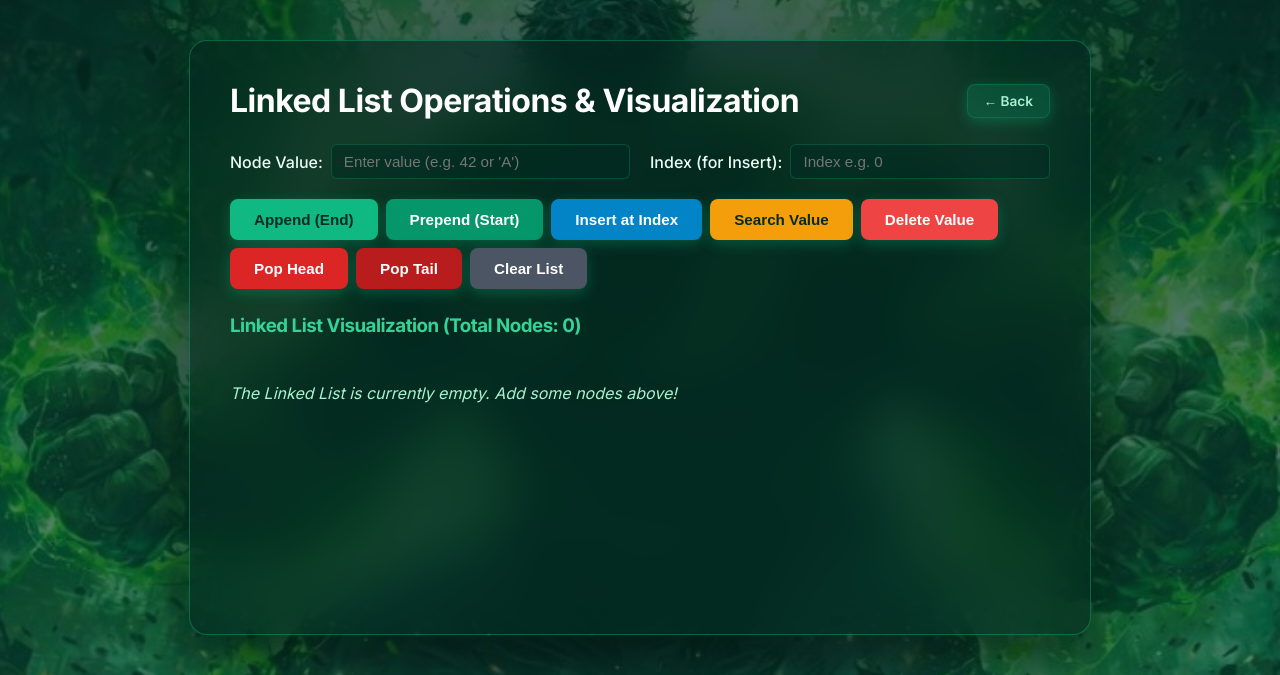
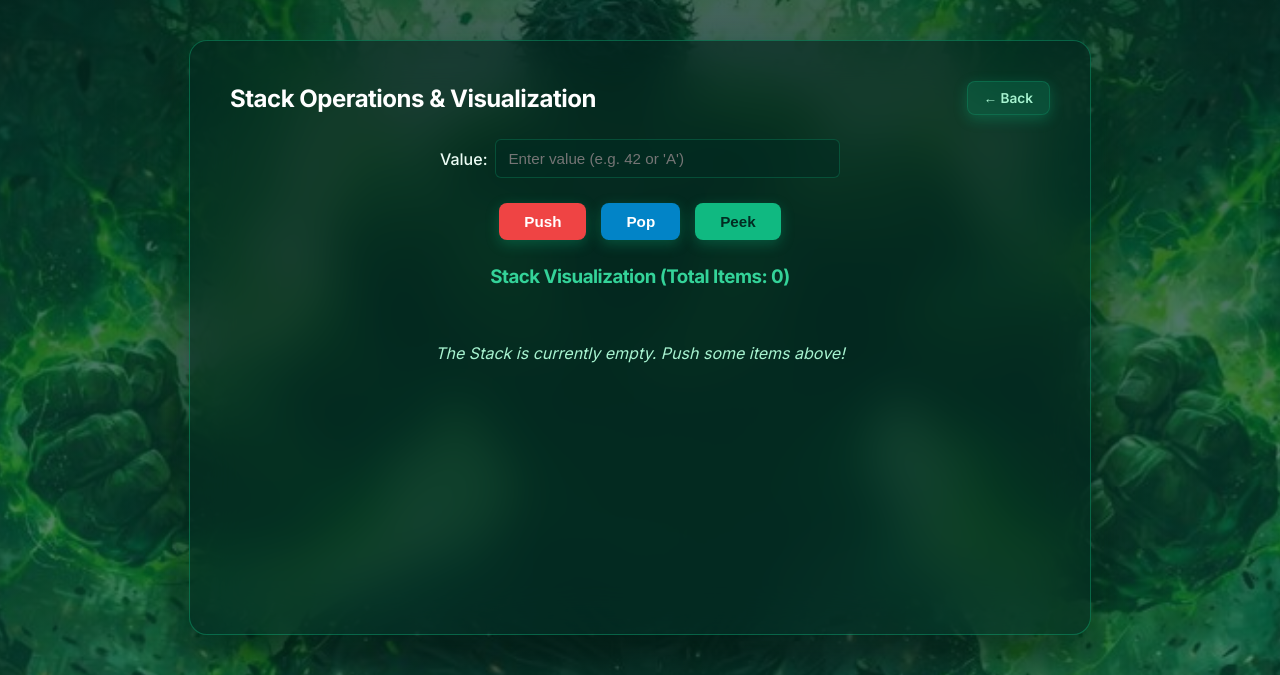
Before and after one commit to danielabrenica2009-lgtm/my_portfolio_, a Flask app: page /works/linkedlist in a window 1280 px wide. Shown: the part 70-745 px from the top of the page. Run offline with Flask 3, Linux system fonts and the light colour scheme.

Commit message:
Add and change a button

```diff
--- a/app.py
+++ b/app.py
@@ -93,7 +93,7 @@ def triangle():
   )
 
 
-# 4.4 Linked List Implementation UI
+# 4.4 Stack Implementation UI
 @app.route('/works/linkedlist', methods=['GET', 'POST'])
 def linkedlist():
   global linked_list_data
@@ -102,45 +102,25 @@ def linkedlist():
   if request.method == 'POST':
     action = request.form.get('action')
     value = request.form.get('value', '').strip()
-    index_str = request.form.get('index', '').strip()
 
-    if action == 'add_tail' and value:
-      linked_list_data.append(value)
-      message = f"Appended '{value}' to the end."
-    elif action == 'add_head' and value:
-      linked_list_data.insert(0, value)
-      message = f"Prepended '{value}' to the start."
-    elif action == 'insert_index' and value:
-      try:
-        idx = int(index_str)
-        if 0 <= idx <= len(linked_list_data):
-          linked_list_data.insert(idx, value)
-          message = f"Inserted '{value}' at index {idx}."
-        else:
-          message = 'Error: Index out of range.'
-      except ValueError:
-        message = 'Error: Please enter a valid integer for index.'
-    elif action == 'search' and value:
-      if value in linked_list_data:
-        idx = linked_list_data.index(value)
-        message = f"Value '{value}' found at index {idx}."
+    if action == 'push':
+      if value:
+        linked_list_data.append(value)
+        message = f"Pushed '{value}' to the stack."
       else:
-        message = f"Value '{value}' not found in the list."
-    elif action == 'delete_val' and value:
-      if value in linked_list_data:
-        linked_list_data.remove(value)
-        message = f"Deleted value '{value}' from the list."
+        message = "Error: Please enter a value to push."
+    elif action == 'pop':
+      if linked_list_data:
+        popped = linked_list_data.pop()
+        message = f"Popped '{popped}' from the stack."
       else:
-        message = f"No index or value found for '{value}'."
-    elif action == 'pop_head' and linked_list_data:
-      popped = linked_list_data.pop(0)
-      message = f"Popped '{popped}' from the head."
-    elif action == 'pop_tail' and linked_list_data:
-      popped = linked_list_data.pop()
-      message = f"Popped '{popped}' from the tail."
-    elif action == 'clear':
-      linked_list_data = []
-      message = 'Linked list cleared.'
+        message = "Error: Stack underflow! The stack is already empty."
+    elif action == 'peek':
+      if linked_list_data:
+        top_item = linked_list_data[-1]
+        message = f"Top of the stack (Peek): '{top_item}'."
+      else:
+        message = "Error: The stack is empty. Nothing to peek."
 
     return render_template(
         'linkedlist.html', items=linked_list_data, message=message
--- a/templates/linkedlist.html
+++ b/templates/linkedlist.html
@@ -3,7 +3,7 @@
 <head>
     <meta charset="UTF-8">
     <meta name="viewport" content="width=device-width, initial-scale=1.0">
-    <title>Linked List Operations & Visualization</title>
+    <title>Stack Operations & Visualization</title>
     <link rel="stylesheet" href="https://fonts.googleapis.com/css2?family=Inter:wght@300;400;500;600;700&display=swap">
     <link rel="stylesheet" href="{{ url_for('static', filename='style.css') }}">
 
@@ -22,16 +22,17 @@
         .ll-input-grid {
             display: flex;
             gap: 20px;
-            margin-bottom: 20px;
-            flex-wrap: wrap;
+            margin-bottom: 25px;
+            justify-content: center;
         }
 
         .ll-input-group {
             display: flex;
             align-items: center;
             gap: 8px;
-            flex: 1;
-            min-width: 250px;
+            max-width: 400px;
+            width: 100%;
+            position: relative;
         }
 
         .ll-input-group label {
@@ -42,7 +43,7 @@
 
         .ll-input-group input {
             flex: 1;
-            padding: 8px 12px;
+            padding: 10px 12px;
             background: rgba(2, 44, 34, 0.6);
             border: 1px solid var(--border-glass);
             border-radius: 6px;
@@ -55,45 +56,85 @@
             border-color: #10b981;
         }
 
+        /* CUSTOM SUGGESTIONS DROPDOWN */
+        .suggestions-dropdown {
+            position: absolute;
+            top: 100%;
+            left: 65px;
+            right: 0;
+            background-color: #334155;
+            border: 1px solid var(--border-glass);
+            border-radius: 6px;
+            margin-top: 5px;
+            max-height: 150px;
+            overflow-y: auto;
+            z-index: 1000;
+            box-shadow: 0 4px 12px rgba(0, 0, 0, 0.4);
+            display: none;
+        }
+
+        .suggestion-item {
+            padding: 10px 12px;
+            color: #ffffff;
+            cursor: pointer;
+            font-size: 0.95rem;
+            border-bottom: 1px solid rgba(255, 255, 255, 0.05);
+        }
+
+        .suggestion-item:hover {
+            background-color: #475569;
+        }
+
         .ll-actions-flex {
             display: flex;
-            gap: 8px;
+            gap: 15px;
+            justify-content: center;
             flex-wrap: wrap;
             margin-bottom: 25px;
         }
 
-        /* Horizontal Linked List Styling */
+        /* Vertical & Centered Stack Visualization Styling */
         .ll-visual-container {
             display: flex;
+            flex-direction: column;
             align-items: center;
-            flex-wrap: wrap;
-            gap: 12px;
+            gap: 10px;
             margin-top: 15px;
-            padding: 15px 0;
-            overflow-x: auto;
+            padding: 20px 0;
+            max-height: 350px;
+            overflow-y: auto;
         }
 
         .ll-node-box {
             background-color: #ef4444;
             color: white;
-            padding: 10px 18px;
-            border-radius: 6px;
+            padding: 12px 24px;
+            border-radius: 8px;
             font-weight: 700;
-            font-size: 1rem;
-            box-shadow: 0 4px 10px rgba(239, 68, 68, 0.3);
+            font-size: 1.1rem;
+            box-shadow: 0 4px 10px rgba(239, 68, 68, 0.4);
             text-align: center;
+            min-width: 200px;
         }
 
-        .ll-arrow-text {
+        .ll-stack-label {
             color: #34d399;
             font-weight: bold;
-            font-size: 1.1rem;
+            font-size: 0.95rem;
+            text-transform: uppercase;
+            letter-spacing: 1px;
+            margin-bottom: 5px;
         }
 
-        .ll-tail-text {
+        .ll-stack-base {
             color: #a7f3d0;
             font-weight: 600;
             font-size: 0.95rem;
+            margin-top: 5px;
+            border-top: 2px dashed var(--border-glass);
+            padding-top: 8px;
+            width: 220px;
+            text-align: center;
         }
     </style>
 </head>
@@ -120,7 +161,7 @@
 
     <div class="main-container">
         <div style="display: flex; justify-content: space-between; align-items: center; margin-bottom: 1.5rem;">
-            <h1 style="margin: 0;">Linked List Operations & Visualization</h1>
+            <h1 style="margin: 0; font-size: 1.5rem;">Stack Operations & Visualization</h1>
             <a href="{{ url_for('works') }}" class="btn" style="padding: 0.5rem 1rem; font-size: 0.85rem; background: rgba(16, 185, 129, 0.2); color: var(--text-muted); border: 1px solid var(--border-glass);">
                 &#8592; Back
             </a>
@@ -132,46 +173,36 @@
             </div>
         {% endif %}
 
-        <form method="POST">
+        <form method="POST" onsubmit="saveToRecent()">
             <div class="ll-input-grid">
                 <div class="ll-input-group">
-                    <label for="value">Node Value:</label>
-                    <input type="text" id="value" name="value" placeholder="Enter value (e.g. 42 or 'A')">
-                </div>
-                <div class="ll-input-group">
-                    <label for="index">Index (for Insert):</label>
-                    <input type="number" id="index" name="index" placeholder="Index e.g. 0">
+                    <label for="value">Value:</label>
+                    <input type="text" id="value" name="value" placeholder="Enter value (e.g. 42 or 'A')" autocomplete="off">
+                    <div id="suggestions-box" class="suggestions-dropdown"></div>
                 </div>
             </div>
 
             <div class="ll-actions-flex">
-                <button type="submit" name="action" value="add_tail" class="btn" style="background-color: #10b981; color: #022c22;">Append (End)</button>
-                <button type="submit" name="action" value="add_head" class="btn" style="background-color: #059669; color: white;">Prepend (Start)</button>
-                <button type="submit" name="action" value="insert_index" class="btn" style="background-color: #0284c7; color: white;">Insert at Index</button>
-                <button type="submit" name="action" value="search" class="btn" style="background-color: #f59e0b; color: #022c22;">Search Value</button>
-                <button type="submit" name="action" value="delete_val" class="btn" style="background-color: #ef4444; color: white;">Delete Value</button>
-                <button type="submit" name="action" value="pop_head" class="btn" style="background-color: #dc2626; color: white;">Pop Head</button>
-                <button type="submit" name="action" value="pop_tail" class="btn" style="background-color: #b91c1c; color: white;">Pop Tail</button>
-                <button type="submit" name="action" value="clear" class="btn" style="background-color: #4b5563; color: white;" onclick="return confirmClear()">Clear List</button>
+                <!-- Push Button - Red -->
+                <button type="submit" name="action" value="push" class="btn" style="background-color: #ef4444; color: white; padding: 10px 25px;">Push</button>
+                <!-- Pop Button - Blue -->
+                <button type="submit" name="action" value="pop" class="btn" style="background-color: #0284c7; color: white; padding: 10px 25px;">Pop</button>
+                <!-- Peek Button - Green -->
+                <button type="submit" name="action" value="peek" class="btn" style="background-color: #10b981; color: #022c22; padding: 10px 25px;">Peek</button>
             </div>
         </form>
 
-        <h3 style="color: #34d399; margin-bottom: 10px;">Linked List Visualization (Total Nodes: {{ items|length }})</h3>
+        <h3 style="color: #34d399; margin-bottom: 5px; text-align: center;">Stack Visualization (Total Items: {{ items|length }})</h3>
 
         <div class="ll-visual-container">
             {% if items %}
-                <span class="ll-tail-text">Head</span>
-                <span class="ll-arrow-text">➔</span>
-                {% for item in items %}
+                <div class="ll-stack-label">▲ Top of Stack</div>
+                {% for item in items|reverse %}
                     <div class="ll-node-box">{{ item }}</div>
-                    {% if not loop.last %}
-                        <span class="ll-arrow-text">➔</span>
-                    {% endif %}
                 {% endfor %}
-                <span class="ll-arrow-text">➔</span>
-                <span class="ll-tail-text">None (Tail)</span>
+                <div class="ll-stack-base">Bottom of Stack (Base)</div>
             {% else %}
-                <p style="color: var(--text-muted); font-style: italic;">The Linked List is currently empty. Add some nodes above!</p>
+                <p style="color: var(--text-muted); font-style: italic; text-align: center; margin-top: 20px;">The Stack is currently empty. Push some items above!</p>
             {% endif %}
         </div>
     </div>
@@ -191,8 +222,64 @@
     </footer>
 
     <script>
-        function confirmClear() {
-            return confirm("Are you sure you want to clear the entire list?");
+        const inputField = document.getElementById('value');
+        const suggestionsBox = document.getElementById('suggestions-box');
+
+        inputField.addEventListener('focus', function() {
+            showSuggestions();
+        });
+
+        inputField.addEventListener('input', function() {
+            showSuggestions();
+        });
+
+        document.addEventListener('click', function(e) {
+            if (!e.target.closest('.ll-input-group')) {
+                suggestionsBox.style.display = 'none';
+            }
+        });
+
+        function showSuggestions() {
+            const query = inputField.value.trim().toLowerCase();
+            const recent = JSON.parse(localStorage.getItem('stack_recent_values')) || [];
+
+            // Filters the base that the user is selecting
+            const filtered = recent.filter(item => item.toLowerCase().includes(query));
+
+            // If there is no match or empty query, the box will disappear to avoid blocking the input field
+            if (filtered.length === 0) {
+                suggestionsBox.style.display = 'none';
+                return;
+            }
+
+            suggestionsBox.innerHTML = '';
+            filtered.forEach(item => {
+                const div = document.createElement('div');
+                div.className = 'suggestion-item';
+                div.textContent = item;
+                div.addEventListener('click', function() {
+                    inputField.value = item;
+                    suggestionsBox.style.display = 'none';
+                });
+                suggestionsBox.appendChild(div);
+            });
+
+            suggestionsBox.style.display = 'block';
+        }
+
+        function saveToRecent() {
+            const val = inputField.value.trim();
+            if (!val) return;
+
+            let recent = JSON.parse(localStorage.getItem('stack_recent_values')) || [];
+            recent = recent.filter(item => item !== val);
+            recent.unshift(val);
+
+            if (recent.length > 10) {
+                recent.pop();
+            }
+
+            localStorage.setItem('stack_recent_values', JSON.stringify(recent));
         }
 
         function openImageModal() {
```
Also changed, not shown: templates/infixtopostfix.html (+95 -3 lines).
